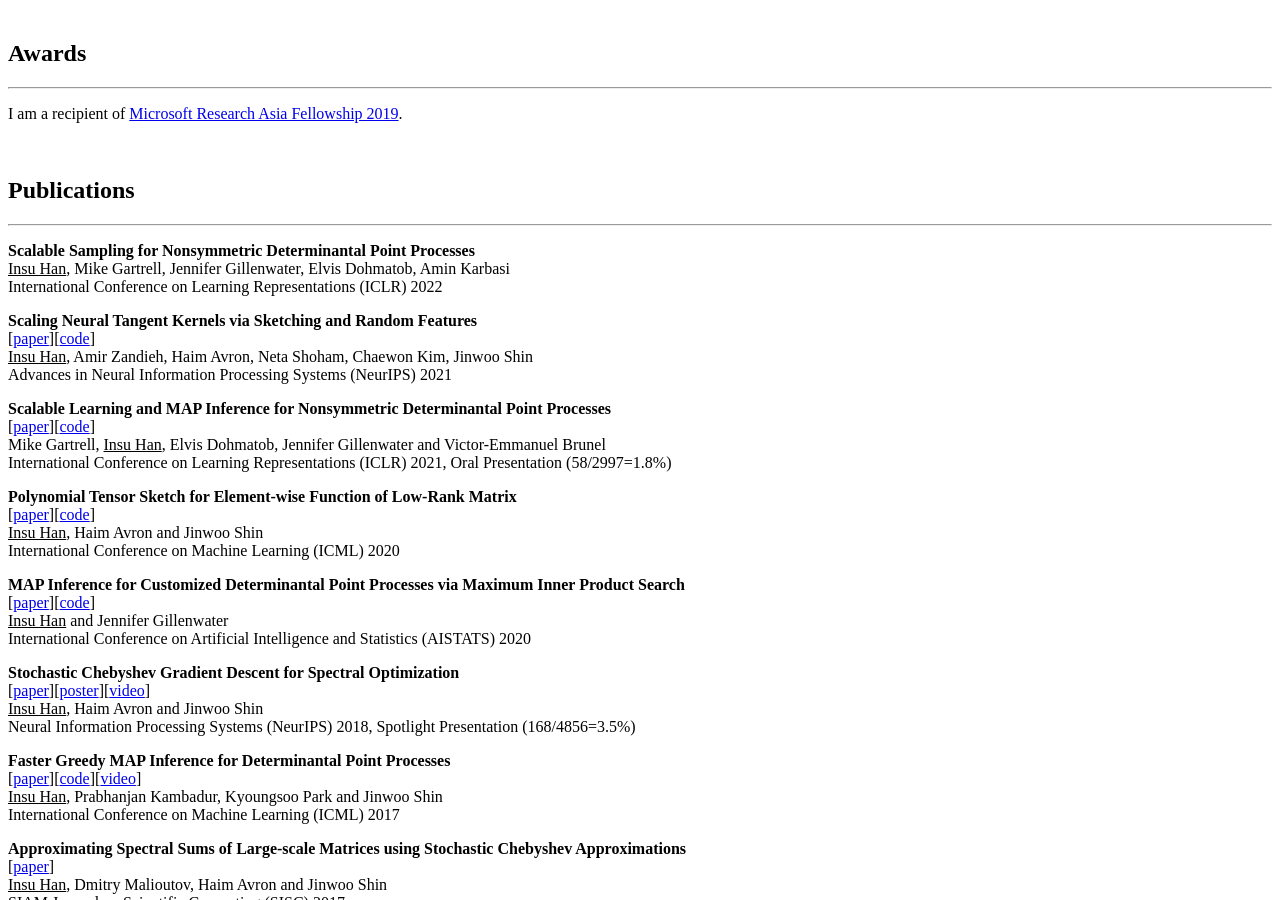
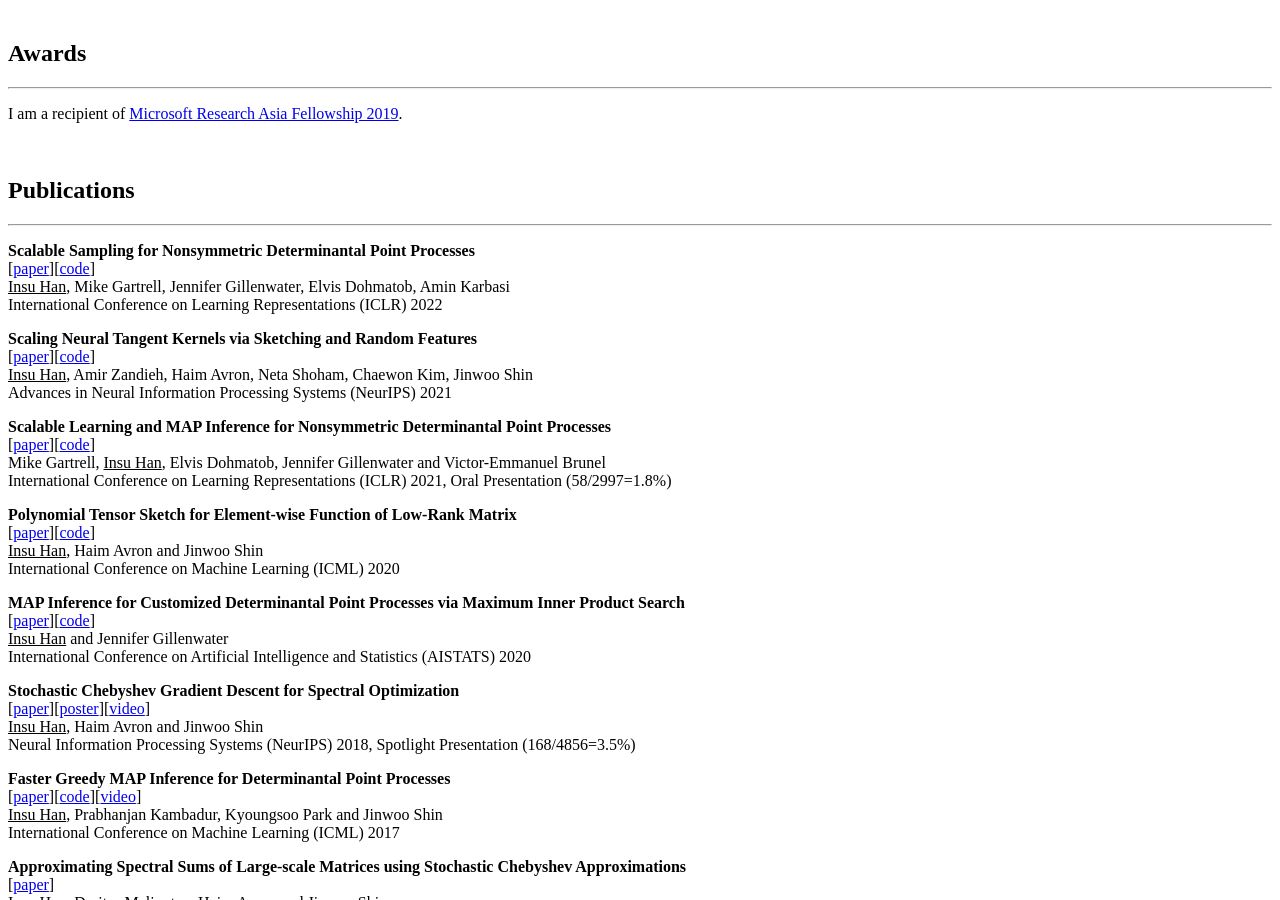
Before and after one commit to insuhan/insuhan.github.io, a Jekyll site: the page built from _posts/2019-10-12-about-me.markdown, in a window 1280 px wide and 900 px high, scrolled down 1266 px. Built offline with Jekyll 4.4.1, drawn with Linux system fonts in a browser that asks for light colours; a style sheet for code colours, icons or effects is not loaded.

Commit message:
Update 2019-10-12-about-me.markdown

```diff
--- a/_posts/2019-10-12-about-me.markdown
+++ b/_posts/2019-10-12-about-me.markdown
@@ -37,6 +37,7 @@ I am a recipient of [Microsoft Research Asia Fellowship 2019]. <br/>
 -----
 
 **Scalable Sampling for Nonsymmetric Determinantal Point Processes** <br/>
+[[paper][ndpp_sampling_paper]][[code][ndpp_sampling_code]]<br/>
 <U>Insu Han</U>, Mike Gartrell, Jennifer Gillenwater, Elvis Dohmatob, Amin Karbasi<br/>
 International Conference on Learning Representations (ICLR) 2022
 <br/>
@@ -86,6 +87,8 @@ SIAM Journal on Scientific Computing (SISC) 2017
 <U>Insu Han</U>, Dmitry Malioutov, and Jinwoo Shin <br/>
 International Conference on Machine Learning (ICML) 2015
 
+[ndpp_sampling_paper]: https://arxiv.org/pdf/2201.08417.pdf
+[ndpp_sampling_code]: https://github.com/insuhan/nonsymmetric-dpp-sampling
 [ntk_rf_code]: https://github.com/insuhan/ntk-sketch-rf
 [dppmips_code]: https://github.com/insuhan/dppmapmips
 [ndpp_code]: https://github.com/cgartrel/nonsymmetric-DPP-learning/tree/scalable
```
